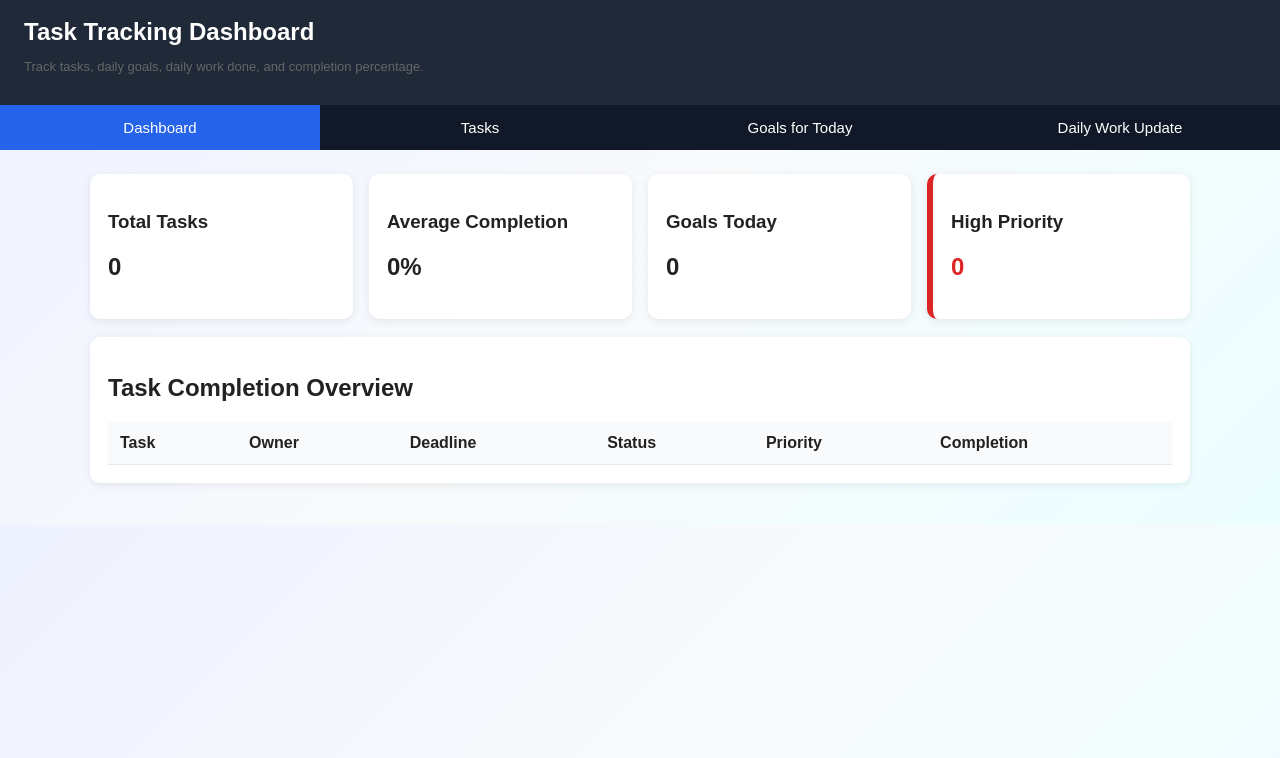
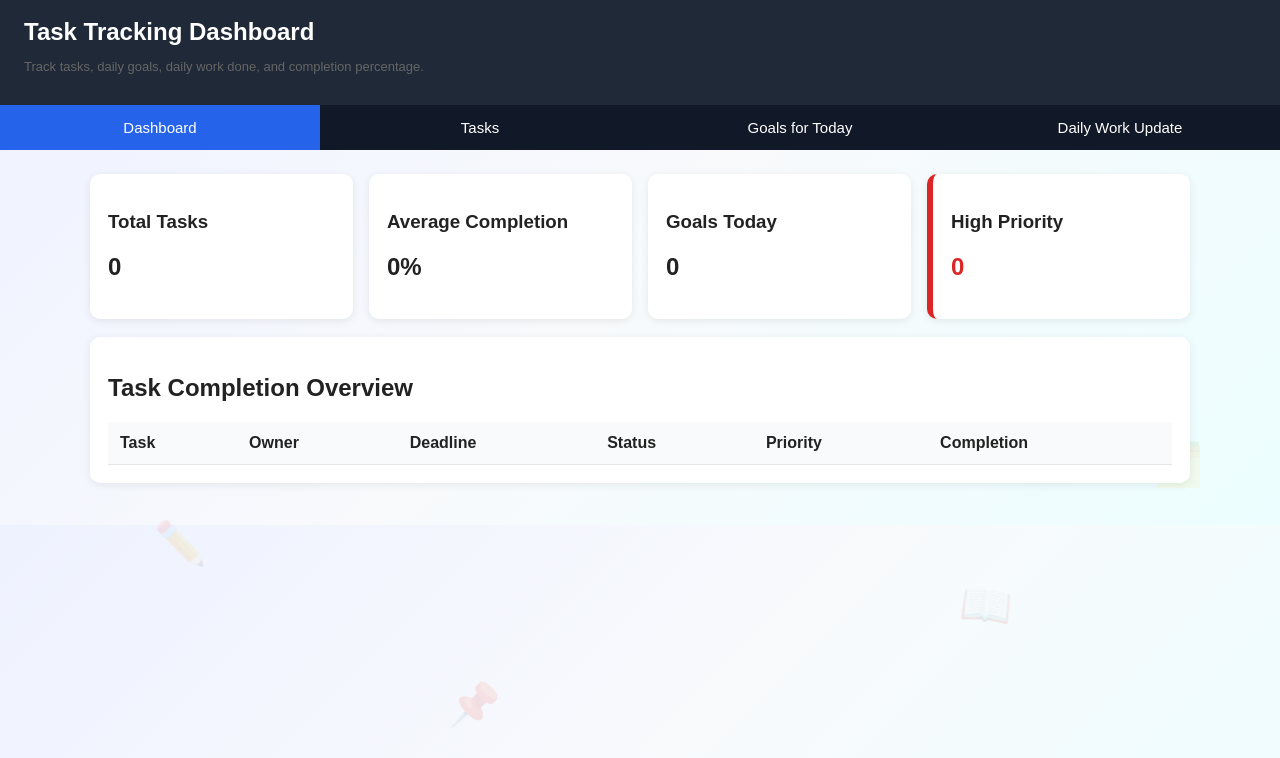
Before and after one commit to BelugaJrv21/project-3.0, a plain HTML site: page index.html in a window 1280 px wide. Drawn offline with Linux system fonts and the light colour scheme.

Commit message:
tabs in background

```diff
--- a/index.html
+++ b/index.html
@@ -8,6 +8,16 @@
 </head>
 
 <body>
+  <div class="study-background">
+  <span>📚</span>
+  <span>📝</span>
+  <span>✏️</span>
+  <span>📖</span>
+  <span>✅</span>
+  <span>⏰</span>
+  <span>📌</span>
+  <span>🗂️</span>
+</div>
   <header>
     <h1>Task Tracking Dashboard</h1>
     <p class="small-text">Track tasks, daily goals, daily work done, and completion percentage.</p>
--- a/styles.css
+++ b/styles.css
@@ -1,7 +1,7 @@
 body {
   font-family: Arial, sans-serif;
   margin: 0;
-  background: #f4f6f8;
+  background:linear-gradient(135deg, #eef2ff, #f8fafc, #ecfeff);
   color: #222;
 }
 
@@ -303,7 +303,85 @@ button.edit:hover,
 button.danger:hover {
   transform: scale(1.04);
 }
+.study-background {
+  position: fixed;
+  top: 0;
+  left: 0;
+  width: 100%;
+  height: 100%;
+  pointer-events: none;
+  overflow: hidden;
+  z-index: -1;
+}
 
+.study-background span {
+  position: absolute;
+  font-size: 42px;
+  opacity: 0.12;
+  animation: floatStudy 12s infinite ease-in-out;
+}
+
+.study-background span:nth-child(1) {
+  top: 12%;
+  left: 8%;
+  animation-delay: 0s;
+}
+
+.study-background span:nth-child(2) {
+  top: 28%;
+  left: 80%;
+  animation-delay: 2s;
+}
+
+.study-background span:nth-child(3) {
+  top: 65%;
+  left: 12%;
+  animation-delay: 4s;
+}
+
+.study-background span:nth-child(4) {
+  top: 75%;
+  left: 75%;
+  animation-delay: 1s;
+}
+
+.study-background span:nth-child(5) {
+  top: 45%;
+  left: 50%;
+  animation-delay: 3s;
+}
+
+.study-background span:nth-child(6) {
+  top: 10%;
+  left: 55%;
+  animation-delay: 5s;
+}
+
+.study-background span:nth-child(7) {
+  top: 85%;
+  left: 35%;
+  animation-delay: 6s;
+}
+
+.study-background span:nth-child(8) {
+  top: 55%;
+  left: 90%;
+  animation-delay: 7s;
+}
+
+@keyframes floatStudy {
+  0% {
+    transform: translateY(0) rotate(0deg);
+  }
+
+  50% {
+    transform: translateY(-25px) rotate(8deg);
+  }
+
+  100% {
+    transform: translateY(0) rotate(0deg);
+  }
+}
 
 
 
```
